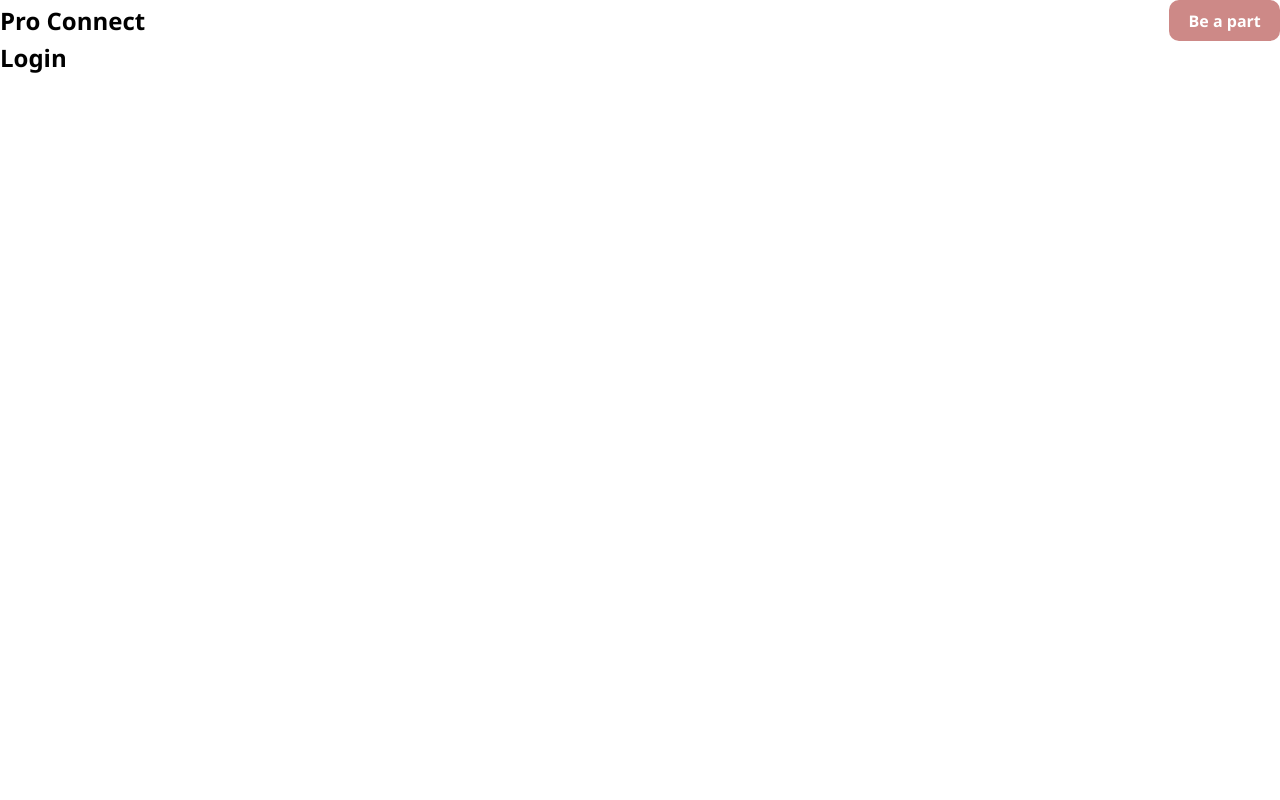
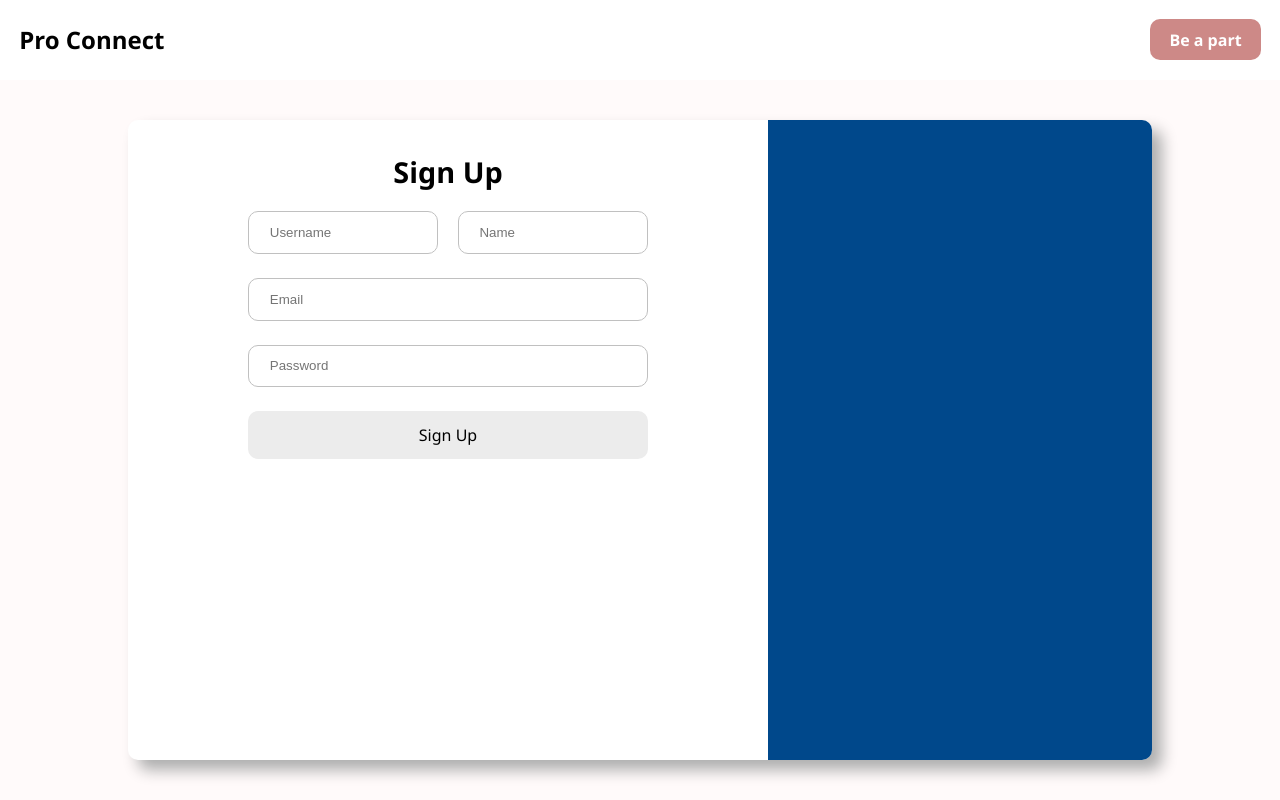
Before and after one commit to Hellkryptonium/LinkedInClone, a Next.js app in the folder frontend/: page /login in a window 1280 px wide. Built offline with nearby package versions, Linux system fonts and the light colour scheme.

Commit message:
Added Login page

```diff
--- a/frontend/src/Components/Navbar/index.jsx
+++ b/frontend/src/Components/Navbar/index.jsx
@@ -9,7 +9,7 @@ function NavBarComponent() {
   return (
 
 
-    <div classname = {styles.container}>
+    <div className = {styles.container}>
         <nav className={styles.navBar}>
 
             <h1 style={{cursor: "pointer"}} onClick={ () => {
--- a/frontend/src/pages/login/index.jsx
+++ b/frontend/src/pages/login/index.jsx
@@ -1,10 +1,69 @@
 import UserLayout from '@/layout/UserLayout'
-import React from 'react'
+import { useRouter } from 'next/router'
+import React, { useEffect, useState } from 'react'
+import { useSelector } from 'react-redux'
+import styles from "./style.module.css"
 
 function LoginComponent() {
+
+  const authState = useSelector((state) => state.auth);
+
+  const router = useRouter();
+
+  const [userLoginMethod, setUserLoginMethod] = useState(false);
+
+  useEffect(() => {
+      if(authState.loggedIn) {
+        router.push("/dashboard");
+      }
+  })
+
+  const handleRegister = () => {
+
+  }
+
   return (
     <UserLayout>
-      <h2>Login</h2>
+
+      <div className={styles.container}>
+
+        <div className={styles.cardContainer}>
+
+            <div className={styles.cardContainer__left}>
+
+              <p className={styles.cardleft_heading}> {userLoginMethod ? "Sign In" : "Sign Up"}</p>
+
+                <div className={styles.inputContainers}>
+
+                  <div className={styles.inputRow}>
+
+                    <input className={styles.inputField} type="text" placeholder='Username'/>
+                    <input className={styles.inputField} type="text" placeholder='Name'/>
+
+                  </div>
+
+                    <input className={styles.inputField} type="text" placeholder='Email'/>
+
+                    <input className={styles.inputField} type="text" placeholder='Password'/>
+
+                    <div className={styles.buttonWithOutline}>
+                      {userLoginMethod ? "Sign In" : "Sign Up"}
+                    </div>
+
+                </div>
+
+
+            </div>
+
+            <div className={styles.cardContainer__right}>
+
+            </div>
+
+        </div>
+
+      </div>
+
+
     </UserLayout>
   )
 }
--- a/frontend/src/pages/login/style.module.css
+++ b/frontend/src/pages/login/style.module.css
@@ -0,0 +1,70 @@
+.container {
+    display: flex;
+    justify-content: center;
+    height: 90vh;
+    align-items: center;
+    background: snow;
+}
+
+.cardContainer {
+    height: 80vh;
+    display: flex;
+    border-radius: 10px;
+    overflow: hidden;
+    width: 80vw;
+    border-radius: 10px;
+    background: white;
+    box-shadow: 10px 10px 15px rgb(173, 173, 173);
+}
+
+    .cardContainer__left {
+        flex: 0.6;
+        padding: 2rem;
+        text-align: center;
+    }
+        .cardleft_heading {
+            font-weight: bold;
+            font-size: 1.8rem;
+        }
+
+        .inputField {
+            padding-inline: 1.3rem;
+            padding-block: 0.8rem;
+            outline: none;
+            border-radius: 10px;
+            border: 1px solid silver;
+            width: 100%;
+        }
+
+        .inputContainers {
+            display: flex;
+            flex-direction: column;
+            justify-content: center;
+            align-items: center;
+            padding-top: 1.3rem;
+            max-width: 400px;
+            margin: 0 auto;
+            gap: 1.5rem;
+        }
+
+        .inputRow {
+            width: fit-content;
+            display: flex;
+            gap: 1.2rem;
+        }
+
+        .buttonWithOutline {
+            padding: 0.8rem 1.3rem;
+            background: rgb(236, 236, 236);
+            width: 100%;
+            border-radius: 10px;
+            cursor: pointer;
+        }
+
+    .cardContainer__right {
+        flex: 0.4;
+        background: #00488b;
+        display: flex;
+        justify-content: center;
+        align-items: center;
+    }
```
